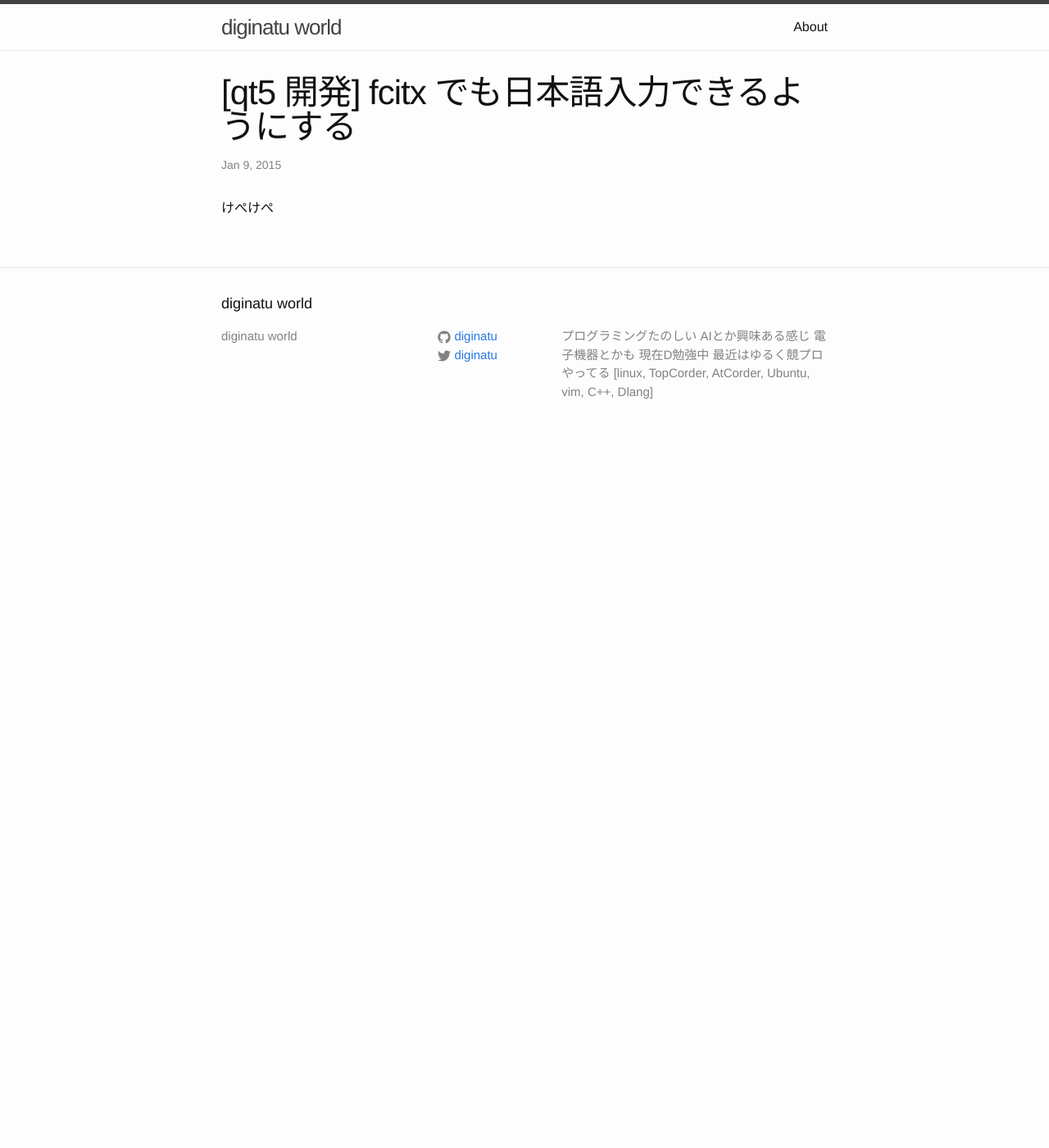
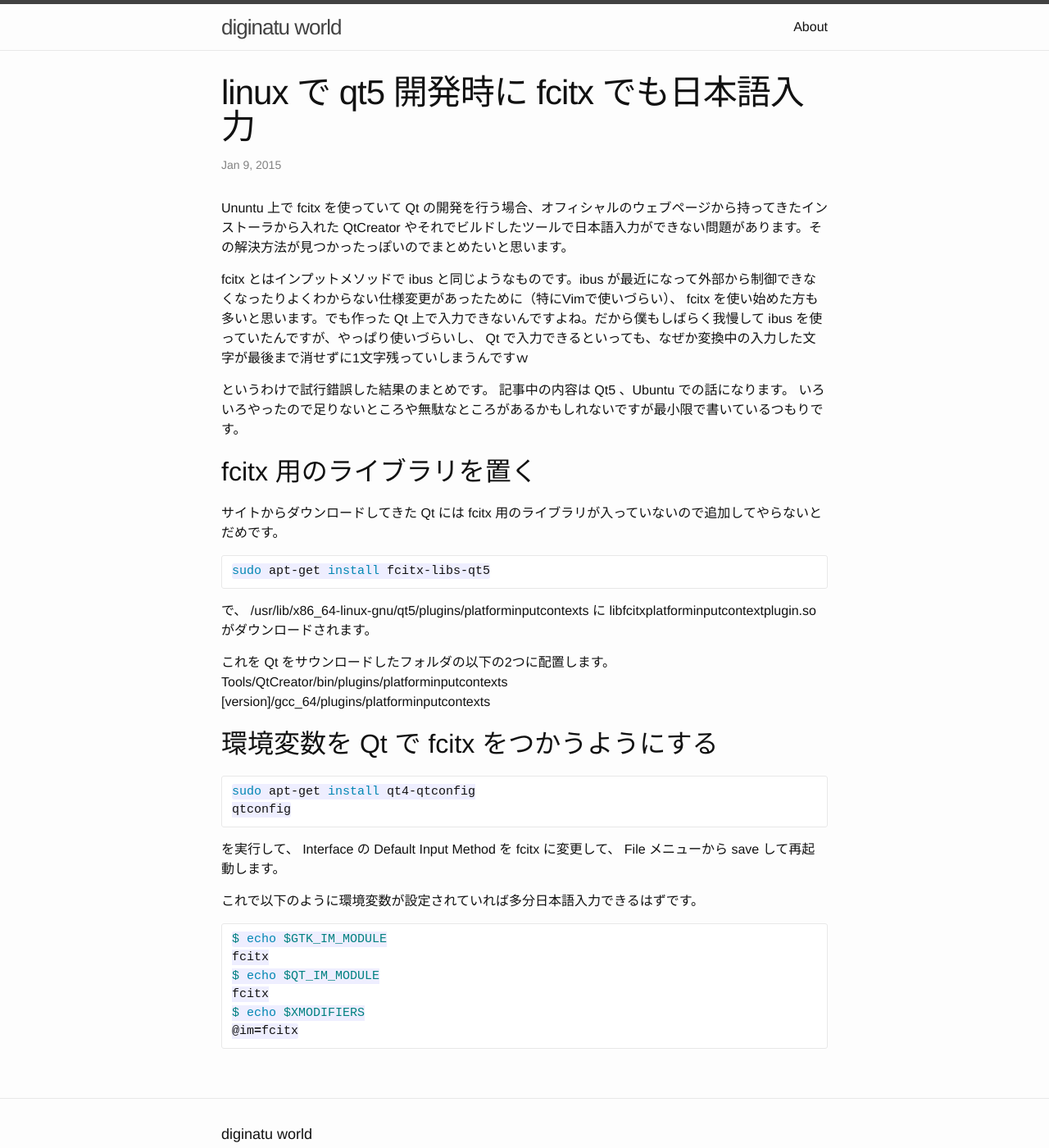
Before and after one commit to diginatu/diginatu.github.io, a Jekyll site: the page built from _posts/2015-01-09-qt_fcitx_in _ubuntu.markdown, in a window 1280 px wide and 1400 px high. Shown: the whole window at 82% size. Built offline with Jekyll 4.4.1, drawn with Linux system fonts in a browser that asks for light colours.

Commit message:
wrote blog, qt_fcitx_in_ubuntu

```diff
--- a/_posts/2015-01-09-qt_fcitx_in _ubuntu.markdown
+++ b/_posts/2015-01-09-qt_fcitx_in _ubuntu.markdown
@@ -1,8 +1,50 @@
 ---
 layout: post
 date:   2015-01-09 18:16:25
-title:  "[qt5 開発] fcitx でも日本語入力できるようにする"
-categories: jekyll update
+title:  "linux で qt5 開発時に fcitx でも日本語入力"
+categories: fcitx qt ubuntu
 ---
 
-けぺけぺ
+Ununtu 上で fcitx を使っていて Qt の開発を行う場合、オフィシャルのウェブページから持ってきたインストーラから入れた QtCreator やそれでビルドしたツールで日本語入力ができない問題があります。その解決方法が見つかったっぽいのでまとめたいと思います。
+
+fcitx とはインプットメソッドで ibus と同じようなものです。ibus が最近になって外部から制御できなくなったりよくわからない仕様変更があったために（特にVimで使いづらい）、 fcitx を使い始めた方も多いと思います。でも作った Qt 上で入力できないんですよね。だから僕もしばらく我慢して ibus を使っていたんですが、やっぱり使いづらいし、 Qt で入力できるといっても、なぜか変換中の入力した文字が最後まで消せずに1文字残っていしまうんですｗ
+
+というわけで試行錯誤した結果のまとめです。
+記事中の内容は Qt5 、Ubuntu での話になります。
+いろいろやったので足りないところや無駄なところがあるかもしれないですが最小限で書いているつもりです。
+
+fcitx 用のライブラリを置く
+--------------------------
+
+サイトからダウンロードしてきた Qt には fcitx 用のライブラリが入っていないので追加してやらないとだめです。
+
+~~~~ bash
+sudo apt-get install fcitx-libs-qt5
+~~~~
+
+で、 /usr/lib/x86_64-linux-gnu/qt5/plugins/platforminputcontexts に libfcitxplatforminputcontextplugin.so がダウンロードされます。
+
+これを Qt をサウンロードしたフォルダの以下の2つに配置します。\\
+Tools/QtCreator/bin/plugins/platforminputcontexts\\
+[version]/gcc_64/plugins/platforminputcontexts
+
+環境変数を Qt で fcitx をつかうようにする
+-----------------------------------------
+
+~~~~ bash
+sudo apt-get install qt4-qtconfig
+qtconfig
+~~~~
+
+を実行して、 Interface の Default Input Method を fcitx に変更して、 File メニューから save して再起動します。
+
+これで以下のように環境変数が設定されていれば多分日本語入力できるはずです。
+
+~~~~ bash
+$ echo $GTK_IM_MODULE
+fcitx
+$ echo $QT_IM_MODULE
+fcitx
+$ echo $XMODIFIERS
+@im=fcitx
+~~~~
```
Also changed, not shown: 1 other file.
